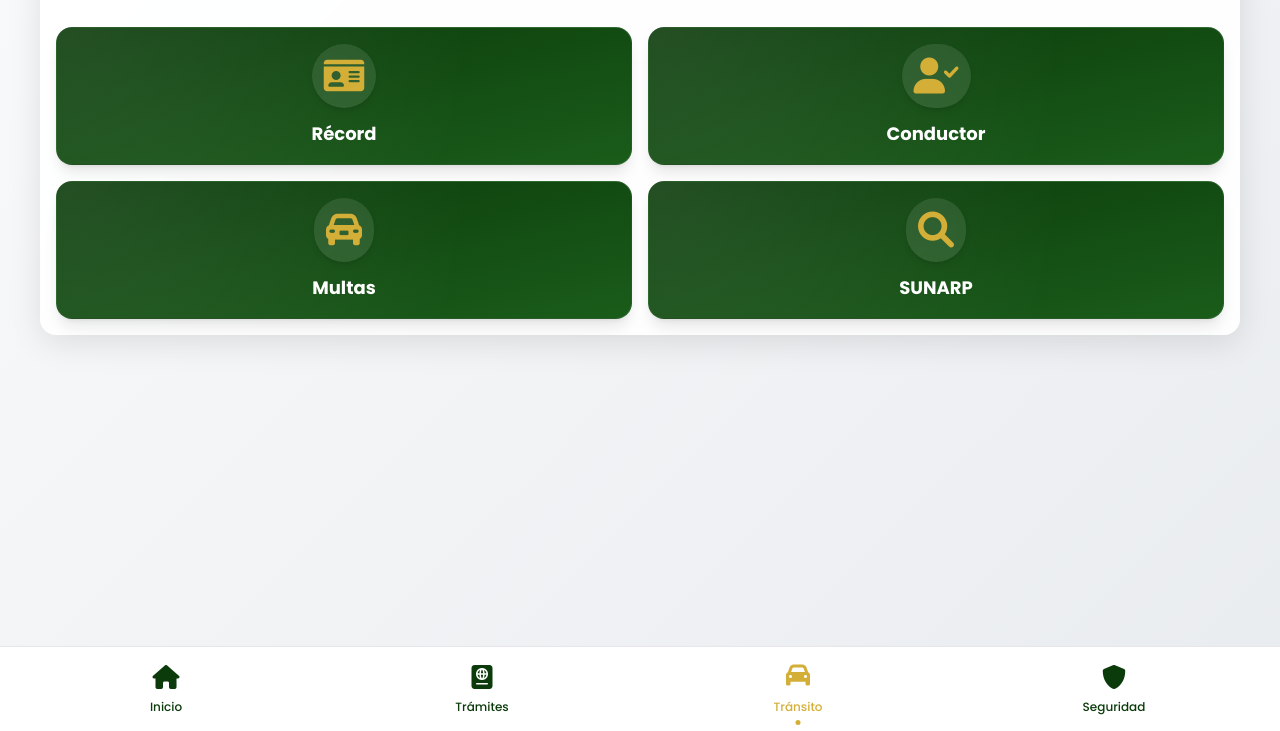
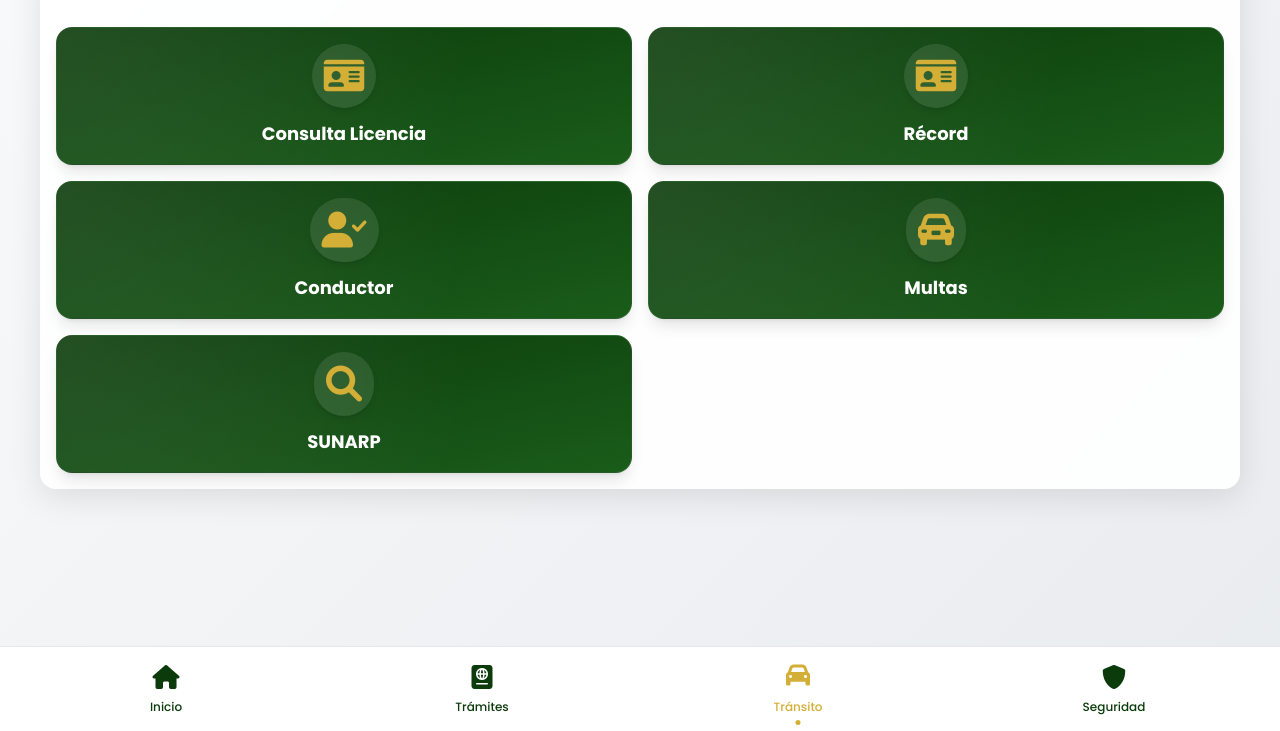
Before and after one commit to sirisolasveo/SISTEMAS-PNP-CUSCO, a plain HTML site: page pages/transito.html in a window 1280 px wide. Shown: the part 69-800 px from the top of the page. Drawn offline with nearby package versions, Linux system fonts and the light colour scheme; no server answers.

Commit message:
SE AGREGO CONSULTA LICENCIA EN TRANSITO

```diff
--- a/pages/transito.html
+++ b/pages/transito.html
@@ -46,6 +46,16 @@
 
             <!-- Grid de botones -->
             <div class="grid grid-cols-2 gap-4 mt-8">
+                <!-- Consulta Licencia -->
+                <a href="https://licencias.mtc.gob.pe/#/index" class="app-button relative overflow-hidden bg-gradient-to-br from-[#0B3B0B] to-[#1a5c1a] p-4 rounded-2xl shadow-lg transform transition-all duration-300 hover:scale-105 active:scale-95">
+                    <div class="flex flex-col items-center justify-center">
+                        <div class="icon-wrapper bg-white/10 p-3 rounded-full mb-3">
+                            <i class="fas fa-id-card text-[#D4AF37] text-3xl sm:text-4xl"></i>
+                        </div>
+                        <h2 class="text-white text-sm sm:text-lg font-bold">Consulta Licencia</h2>
+                    </div>
+                </a>
+
                 <!-- Récord de Conductor -->
                 <a href="https://recordconductor.mtc.gob.pe/" class="app-button relative overflow-hidden bg-gradient-to-br from-[#0B3B0B] to-[#1a5c1a] p-4 rounded-2xl shadow-lg transform transition-all duration-300 hover:scale-105 active:scale-95">
                     <div class="flex flex-col items-center justify-center">
```
